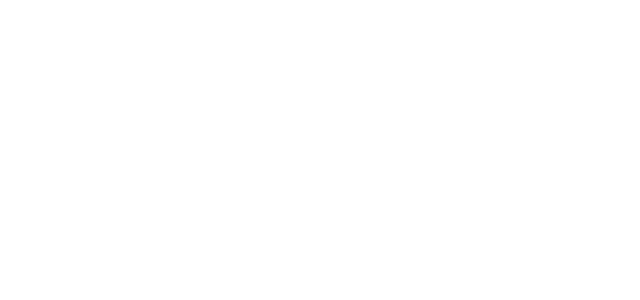
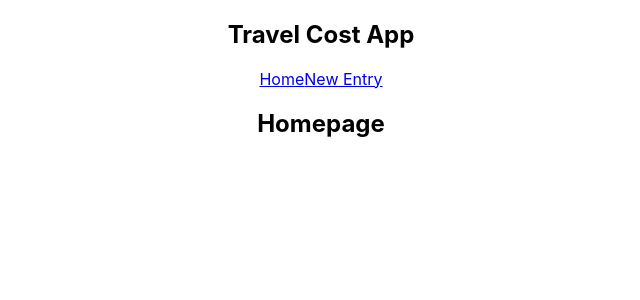
Before and after one commit to HaDuve/TravelCost, a React (Create React App) app in the folder travel-cost/: page / in a window 1280 px wide. Shown: the top 300 px of the page, without its empty margins (319-959 px from the left). Built offline with nearby package versions, Linux system fonts and the light colour scheme.

Commit message:
following tutorial 5 (#1)

```diff
--- a/travel-cost/src/App.js
+++ b/travel-cost/src/App.js
@@ -1,9 +1,14 @@
 import './App.css';
+import Navbar from './Navbar'
+import Home from './Home'
 
 function App() {
-  return (
+    return (
     <div className="App">
-      <div className="content"> </div>
+      <Navbar></Navbar>
+      <div className="content">
+        <Home></Home>
+      </div>
     </div>
   );
 }
--- /dev/null
+++ b/travel-cost/src/Home.js
@@ -0,0 +1,9 @@
+const Home = () => {
+    return (
+        <div className="home">
+            <h2>Homepage</h2>
+        </div>
+     );
+}
+
+export default Home;
--- /dev/null
+++ b/travel-cost/src/Navbar.js
@@ -0,0 +1,13 @@
+const Navbar = () => {
+    return (
+        <nav className="navbar">
+            <h1>Travel Cost App</h1>
+            <div className="links">
+                <a href="/">Home</a>
+                <a href="/create">New Entry</a>
+            </div>
+        </nav>
+     );
+}
+
+export default Navbar;
```
